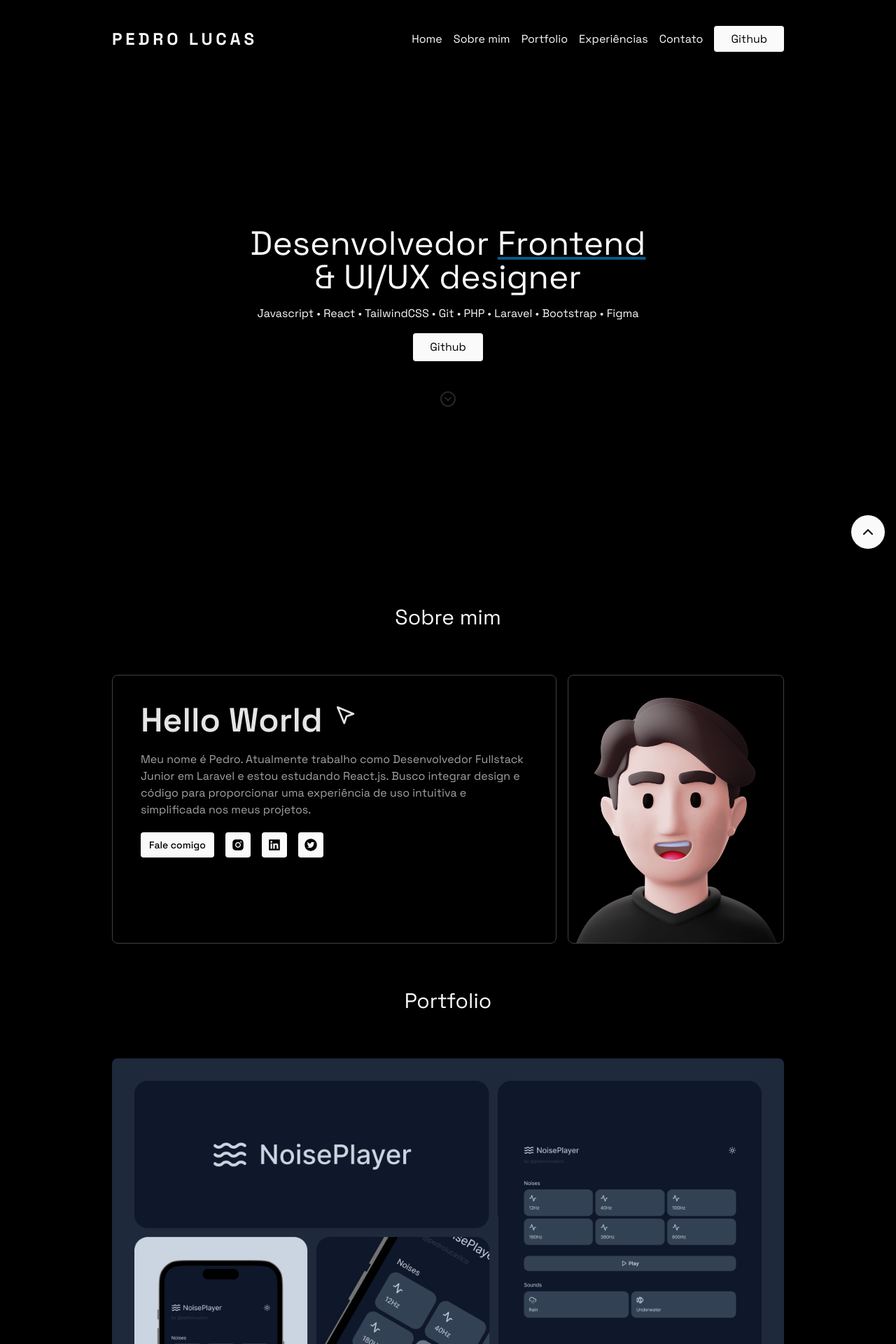
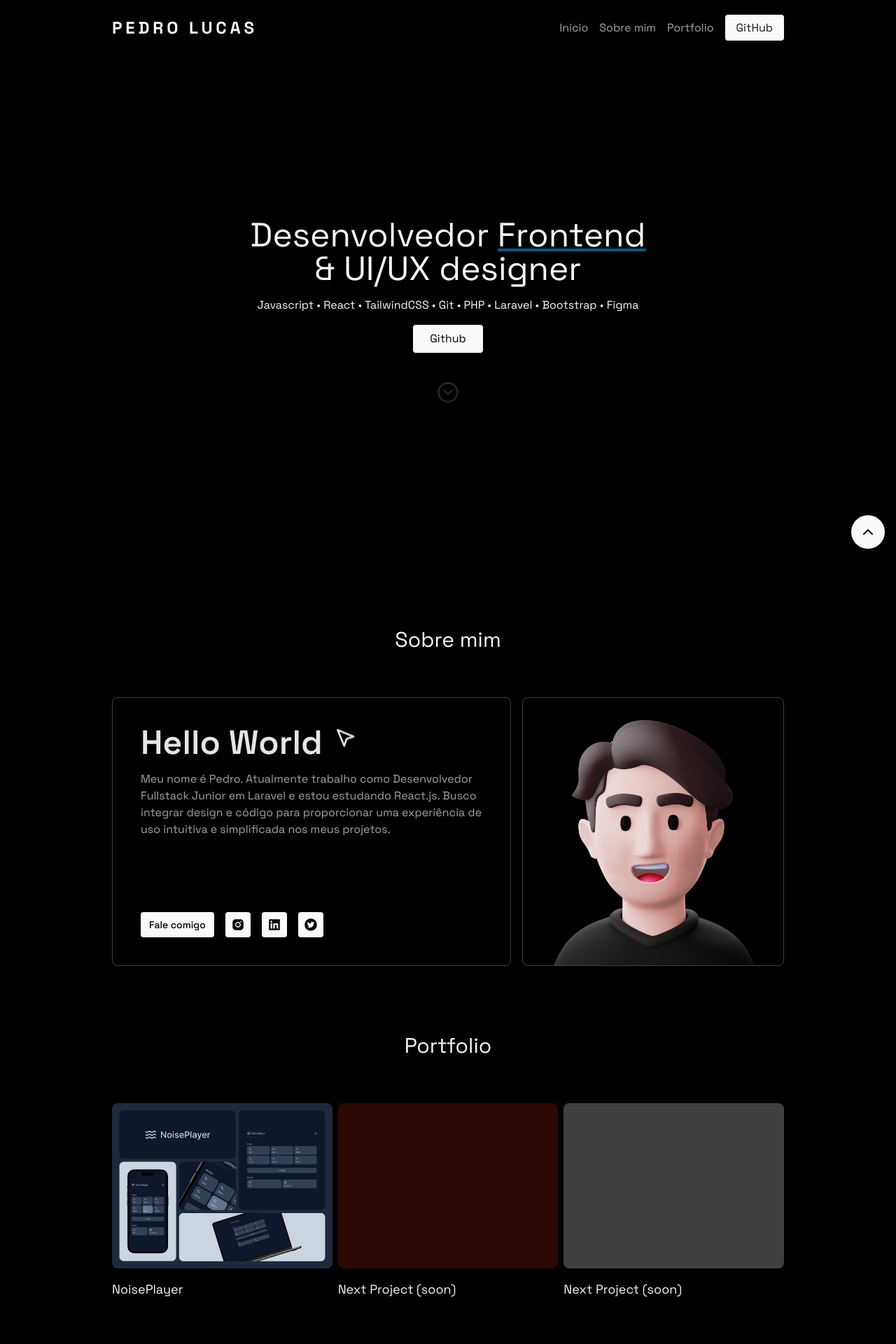
Before and after one commit to pedrolucaslco/pedrolucaslco, a Next.js app: page / in a window 1280 px wide. Shown: the top 1920 px of the page at 70% size. Built offline with nearby package versions, Linux system fonts and the light colour scheme.

Commit message:
New components and UI

```diff
--- /dev/null
+++ b/pages/components/NavItem.js
@@ -0,0 +1,31 @@
+import React from "react";
+
+const NavItem = ({ href, type, text, target }) => {
+
+    const baseClass = '';
+    const buttonClass = 'bg-neutral-50 text-neutral-900 py-2 px-4 rounded hover:transition-all duration-1000 hover:bg-sky-700 hover:text-sky-100';
+    const linkClass = 'text-neutral-400 hover:text-neutral-50';
+    var fullClass;
+    switch (type) {
+        case 'button':
+        fullClass = baseClass + ' ' + buttonClass;
+        break;
+
+        case 'link':
+        fullClass = baseClass + ' ' + linkClass;
+        break;
+
+        default:
+            fullClass = baseClass;
+    }
+
+  return (
+    <li>
+      <a className={fullClass} href={href} target={target}>
+        {text}
+      </a>
+    </li>
+  );
+};
+
+export default NavItem;
--- a/pages/index.js
+++ b/pages/index.js
@@ -1,7 +1,20 @@
 import Head from "next/head";
 import { BsFillMoonStarsFill, BsFillSunFill } from "react-icons/bs";
-import { AiFillLinkedin, AiFillInstagram, AiFillTwitterCircle } from "react-icons/ai";
-import { FaBootstrap, FaCss3Alt, FaFigma, FaGithubSquare, FaHtml5, FaLaravel, FaPhp, FaReact } from "react-icons/fa";
+import {
+  AiFillLinkedin,
+  AiFillInstagram,
+  AiFillTwitterCircle,
+} from "react-icons/ai";
+import {
+  FaBootstrap,
+  FaCss3Alt,
+  FaFigma,
+  FaGithubSquare,
+  FaHtml5,
+  FaLaravel,
+  FaPhp,
+  FaReact,
+} from "react-icons/fa";
 import { GrMysql } from "react-icons/gr";
 import { SiJavascript, SiTailwindcss } from "react-icons/si";
 import { FiChevronDown } from "react-icons/fi";
@@ -11,7 +24,14 @@ import model3d from "../public/3d.png";
 import thumbNoisePlayer from "../public/NoisePlayer.png";
 import design from "../public/design-test.png";
 import { useState } from "react";
-import { ChevronDownCircle, ChevronUp, Hand, HandIcon, MousePointer2 } from "lucide-react";
+import {
+  ChevronDownCircle,
+  ChevronUp,
+  Hand,
+  HandIcon,
+  MousePointer2,
+} from "lucide-react";
+import NavItem from "./components/NavItem";
 
 export default function Home() {
   const [darkMode, setDarkMode] = useState(true);
@@ -25,32 +45,34 @@ export default function Home() {
         <link rel="icon" href="/favicon.ico" />
       </Head>
 
-      <a href="#" className="rounded-full bg-neutral-50 fixed bottom-4 right-4 p-3">
-        <ChevronUp/>
+      <a
+        href="#"
+        className="rounded-full bg-neutral-50 fixed bottom-4 right-4 p-3"
+      >
+        <ChevronUp />
       </a>
 
-      <main className="
-      bg-white dark:bg-black
+      <nav
+        className="bg-black flex justify-between py-6 fixed w-screen z-50
       px-4 sm:px-4 md:px-16 lg:px-24 xl:px-40 2xl:px-40
-      transition-all duration-500
-      ">
+      "
+      >
+        <h1 className="text-2xl dark:text-neutral-50 uppercase font-bold tracking-[.3rem]">
+          Pedro Lucas
+        </h1>
+        <ul className="flex items-center gap-4">
+          <NavItem text={"Início"} href={"#"} type={"link"} />
+          <NavItem text={"Sobre mim"} href={"#about-me"} type={"link"} />
+          <NavItem text={"Portfolio"} href={"#portfolio"} type={"link"} />
+          {/* <NavItem text={"Experiências"} href={"#experiences"} type={"link"} /> */}
+          {/* <NavItem text={"Contato"} href={"#contact"} type={"link"} /> */}
+          <NavItem
+            text={"GitHub"}
+            href={"https://github.com/pedrolucaslcosta"}
+            type={"button"}
+            target={"_blank"}
+          />
 
-        <section className="h-screen flex flex-col">
-          <nav className="py-10 flex justify-between items-center">
-            <h1 className="text-2xl dark:text-neutral-50 uppercase font-bold tracking-[.3rem]">Pedro Lucas</h1>
-            <ul className="flex items-center gap-4">
-              <li>
-                <a className="text-neutral-50" href="#">Home</a>
-              </li>
-              <li><a className="text-neutral-50" href="#About-me">Sobre mim</a></li>
-              <li><a className="text-neutral-50" href="#Portfolio">Portfolio</a></li>
-              <li><a className="text-neutral-50" href="#Experiences">Experiências</a></li>
-              <li><a className="text-neutral-50" href="#Contact">Contato</a></li>
-              <li>
-                <a className="bg-neutral-50 text-black py-2 px-6 rounded" href="https://github.com/pedrolucaslcosta" target="_blank" rel="noreferrer">
-                Github
-                </a>
-              </li>
           {/* <li>
                 <div className="w-0.5 bg-neutral-700 h-8"></div>
               </li> */}
@@ -67,67 +89,119 @@ export default function Home() {
         </ul>
       </nav>
 
+      <main
+        className="
+      bg-white dark:bg-black
+      px-4 sm:px-4 md:px-16 lg:px-24 xl:px-40 2xl:px-40
+      transition-all duration-500
+      "
+      >
+        <section className="h-screen flex flex-col pt-24      ">
           <div className="text-neutral-50 flex flex-col justify-center h-full items-center text-center gap-4">
-            <h1 className="text-5xl ">Desenvolvedor <span className="underline decoration-sky-800">Frontend</span><br></br>& UI/UX designer</h1>
-            <p>Javascript • React • TailwindCSS • Git • PHP • Laravel • Bootstrap • Figma</p>
-            <a className="bg-neutral-50 text-black py-2 px-6 rounded" href="https://github.com/pedrolucaslcosta" target="_blank" rel="noreferrer">
+            <h1 className="text-5xl ">
+              Desenvolvedor{" "}
+              <span className="underline decoration-sky-800">Frontend</span>
+              <br></br>& UI/UX designer
+            </h1>
+            <p>
+              Javascript • React • TailwindCSS • Git • PHP • Laravel • Bootstrap
+              • Figma
+            </p>
+            <a
+              className="bg-neutral-50 text-black py-2 px-6 rounded"
+              href="https://github.com/pedrolucaslcosta"
+              target="_blank"
+              rel="noreferrer"
+            >
               Github
             </a>
-            <a className="mt-8 text-neutral-800 animate-bounce" href="#About-me">
-            <ChevronDownCircle/>
+            <a
+              className="mt-8 gap-2   text-neutral-800 animate-bounce hover:text-neutral-50 transition-all duration-300"
+              href="#about-me"
+            >
+              <ChevronDownCircle size={32} />
             </a>
           </div>
+        </section>
 
-        </section>
         <section className="min-h-screen pb-40">
-
-        <div id="About-me" className="flex items-center text-center justify-center py-16 text-3xl text-neutral-50">
+          <div
+            id="about-me"
+            className="flex items-center text-center justify-center pt-24 pb-16 text-3xl text-neutral-50"
+          >
             Sobre mim
           </div>
 
-          <div className="grid grid-cols-3 gap-4">
+          <div className="grid grid-cols-5 gap-4">
 
-            <div className="  rounded-lg
-            col-span-3 lg:col-span-2 md:col-span-2 sm:col-span-3
+            <div
+              className="rounded-lg
+              col-span-5 lg:col-span-3 md:col-span-3 sm:col-span-3
               dark:border-neutral-700 border-neutral-300 border
-             lg:p-10 sm:p-8 p-6
-            ">
+              lg:p-10 sm:p-8 p-6 flex flex-col gap-4"
+            >
               <h2 className="text-3xl sm:text-5xl font-semibold text-neutral-900 dark:text-neutral-200 flex items-center gap-4">
                 Hello World
-                <MousePointer2 className="animate-bounce" size={32}/>
+                <MousePointer2 className="animate-bounce" size={32} />
               </h2>
-              {/* <h3 className="text-xl sm:text-2xl py-1 sm:py-2 text-neutral-500 dark:text-gray-400">Developer and designer.</h3> */}
-              <p className="text-base sm:text-md pt-5 pb-8 sm:py-5 text-neutral-400">
-                {/* {"I'm a Junior Frontend Developer and UI/UX Designer. Technician in Internet Computing at the Federal Institute of Rio Grande do Norte (IFRN) and studying Graphic Design at the Potiguar University (UnP). Currently working with Laravel and studying React.js."} */}
-                {/* {"Sou desenvolvedor frontend junior e UI/UX designer, técnico em Informática para Internet no Instituto Federal do Rio Grande do Norte (IFRN) e graduando em Design Gráfico na Universidade Potiguar (UnP). Atualmente trabalho com Laravel e estou estudando React.js."} */}
-                {"Meu nome é Pedro. Atualmente trabalho como Desenvolvedor Fullstack Junior em Laravel e estou estudando React.js. Busco integrar design e código para proporcionar uma experiência de uso intuitiva e simplificada nos meus projetos."}
+
+              <p className="text-base sm:text-md text-neutral-400">
+                {
+                  "Meu nome é Pedro. Atualmente trabalho como Desenvolvedor Fullstack Junior em Laravel e estou estudando React.js. Busco integrar design e código para proporcionar uma experiência de uso intuitiva e simplificada nos meus projetos."
+                }
               </p>
-              <div className="text-base sm:text-xl flex justify-center sm:justify-start gap-3 sm:gap-4 text-black">
-                <a href="mailto:pedrolucaslcosta@gmail.com" target="_blank" rel="noreferrer" className="text-sm font-medium rounded bg-neutral-50 flex items-center px-3">
+
+              <div className="text-base sm:text-xl flex justify-center sm:justify-start mt-auto gap-3 sm:gap-4 text-black">
+                <a
+                  href="mailto:pedrolucaslcosta@gmail.com"
+                  target="_blank"
+                  rel="noreferrer"
+                  className="text-sm font-medium rounded bg-neutral-50 flex items-center px-3"
+                >
                   Fale comigo
                 </a>
-                <a href="https://www.instagram.com/pedrolucaslco" target="_blank" rel="noreferrer" className="bg-neutral-50 p-2 rounded">
+                <a
+                  href="https://www.instagram.com/pedrolucaslco"
+                  target="_blank"
+                  rel="noreferrer"
+                  className="bg-neutral-50 p-2 rounded"
+                >
                   <AiFillInstagram />
                 </a>
-                <a href="https://www.linkedin.com/in/pedrolucaslcosta" target="_blank" rel="noreferrer" className="bg-neutral-50 p-2 rounded">
+                <a
+                  href="https://www.linkedin.com/in/pedrolucaslcosta"
+                  target="_blank"
+                  rel="noreferrer"
+                  className="bg-neutral-50 p-2 rounded"
+                >
                   <AiFillLinkedin />
                 </a>
-                <a href="https://www.twitter.com/pedrolucaslco" target="_blank" rel="noreferrer" className="bg-neutral-50 p-2 rounded">
+                <a
+                  href="https://www.twitter.com/pedrolucaslco"
+                  target="_blank"
+                  rel="noreferrer"
+                  className="bg-neutral-50 p-2 rounded"
+                >
                   <AiFillTwitterCircle />
                 </a>
               </div>
             </div>
-
-            <div className="
-            col-span-3 lg:col-span-1 md:col-span-1 order-first rounded-lg sm:order-first md:order-2 h-64 sm:h-96
-            ">
-              <Image className="h-full w-full rounded-lg object-scale-down sm:object-scale-down md:object-cover dark:border-neutral-700 border-neutral-300 border" src={model3d} />
+            <div
+              className="
+            col-span-5 lg:col-span-2 md:col-span-2 rounded-lg  h-64 sm:h-96
+            "
+            >
+              <Image
+                className="h-full w-full rounded-lg object-scale-down sm:object-scale-down md:object-cover dark:border-neutral-700 border-neutral-300 border"
+                src={model3d}
+              />
+            </div>
           </div>
 
-
-          </div>
-
-          <div id="Portfolio" className="flex items-center text-center justify-center py-16 text-3xl text-neutral-50">
+          <div
+            id="portfolio"
+            className="flex items-center text-center justify-center pt-24 pb-16 text-3xl text-neutral-50"
+          >
             Portfolio
           </div>
 
@@ -147,12 +221,20 @@ export default function Home() {
             </div>
           </div> */}
 
-
-
           <div className=" text-slate-100  grid grid-cols-2 lg:grid-cols-3 gap-4 lg:gap-2 items-center">
-            <div className="flex flex-col col-span-2 lg:col-span-3  gap-4 overflow-hidden">
+            <div className="flex flex-col gap-4 overflow-hidden">
               <Image src={thumbNoisePlayer} className="rounded-lg" />
               <span className="text-lg">NoisePlayer</span>
+            </div>
+            <div className="flex flex-col gap-4 overflow-hidden">
+              {/* <Image src={thumbNoisePlayer} className="rounded-lg" /> */}
+              <div className="bg-red-700 opacity-25 w-full aspect-[4/3] rounded-lg"></div>
+              <span className="text-lg">Next Project (soon)</span>
+            </div>
+            <div className="flex flex-col gap-4 overflow-hidden">
+              {/* <Image src={thumbNoisePlayer} className="rounded-lg" /> */}
+              <div className="bg-neutral-50 opacity-25 w-full aspect-[4/3] rounded-lg"></div>
+              <span className="text-lg">Next Project (soon)</span>
             </div>
           </div>
 
@@ -241,10 +323,20 @@ export default function Home() {
             </div>
           </div>
            */}
+        </section>
+      </main>
 
-        </section>
-
-      </main>
+      <footer className="
+      px-4 sm:px-4 md:px-16 lg:px-24 xl:px-40 2xl:px-40
+      flex justify-between bg-black border-t-2 border-neutral-900 text-neutral-600 py-8
+      ">
+        <h1 className="uppercase font-bold tracking-[.3rem]">
+          Pedro Lucas
+        </h1>
+        <span>
+        criado por @pedrolucaslco
+        </span>
+      </footer>
     </div>
-  )
+  );
 }
```
Also changed, not shown: tailwind.config.js (+9 -0 lines). Lines whose indentation alone changed are shown as unchanged.
